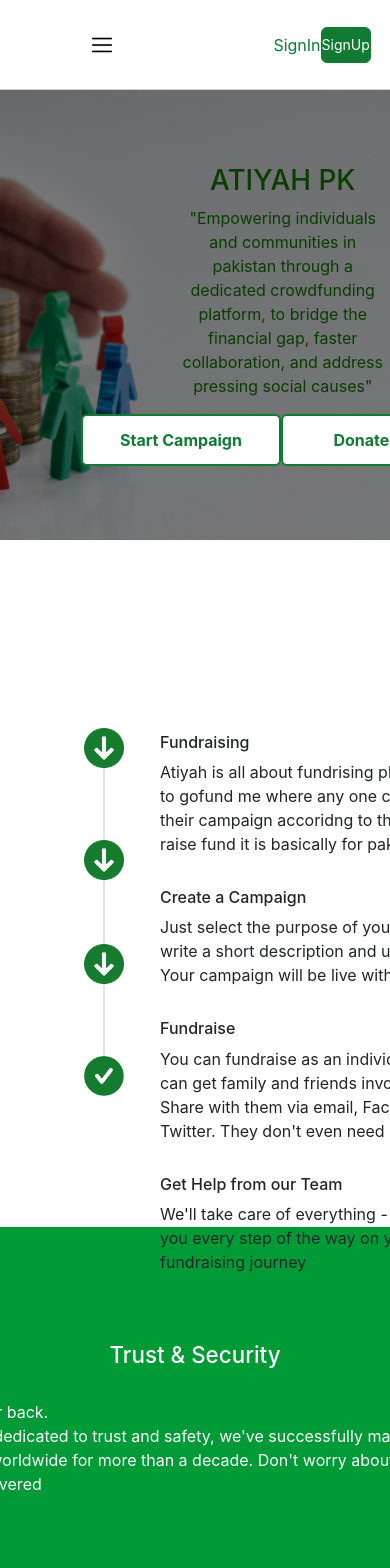
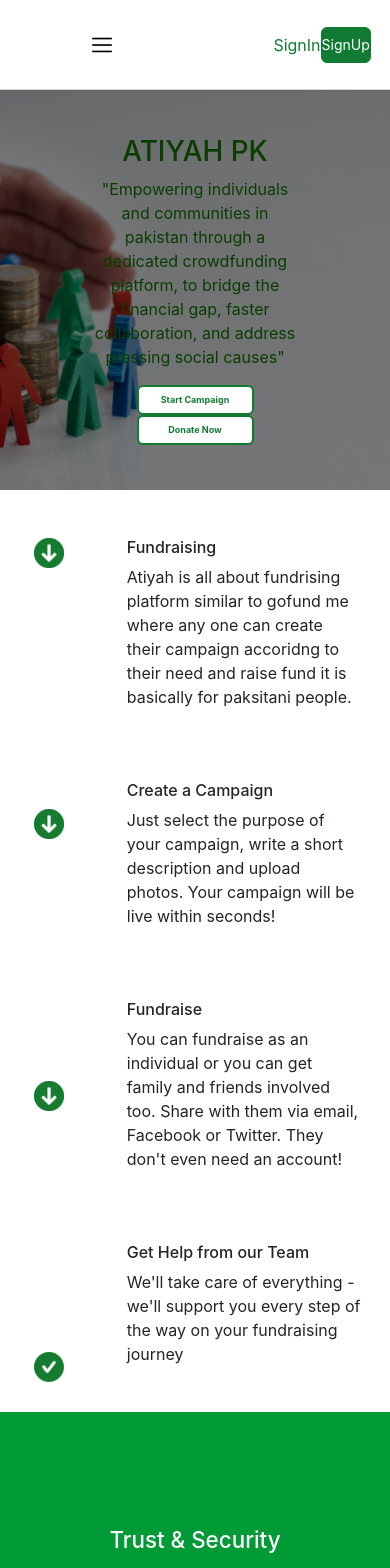
Before and after one commit to Danishkhilji/atiyah-pk, a React (Create React App) app in the folder client/: page / in a window 390 px wide. Shown: the top 1568 px of the page. Built offline with nearby package versions, Linux system fonts and the light colour scheme.

Commit message:
fix:home page/ landing title,steps container responsive

```diff
--- a/client/src/pages/websites/home.css
+++ b/client/src/pages/websites/home.css
@@ -4,13 +4,14 @@
   box-sizing: border-box;
 }
 
+
 .main-landing-titles {
   display: flex;
   flex-direction: column;
   justify-content: center;
-  align-items: flex-end;
+  align-items: end;
   background: url(../../Assets/landingmainimage/1.png) no-repeat center/cover;
-  height: 450px;
+  height: 400px;
 }
 
 .tab-style {
@@ -29,7 +30,7 @@
 
 .landing-head-btn {
   font-weight: bold;
-  width: 200px;
+  width: 100%;
   height: 52px;
   padding: 0 20px;
   color: #117b34ff;
@@ -95,14 +96,31 @@
 
 .steps {
   display: flex;
-  flex-direction: row;
+  justify-content: space-around;
 }
 
 .left-steps {
+  width: 10%;
+  height: 350px;
+  display: flex;
+  flex-direction: column;
+  justify-content: space-between;
+  align-items: center;
+}
+
+.center-steps {
+  width: 60%;
+  height: 400px;
+  display: flex;
+  flex-direction: column;
+  justify-content: space-between;
+}
+
+/* .left-steps {
   margin: 0 10rem;
   height: 31rem;
-  margin-top: 1rem;
-}
+  margin-top: 1rem;li
+} */
 
 .right-steps {
   margin-top: 2rem;
@@ -119,47 +137,54 @@
   color: #72d94eff;
 }
 
+/*
 .flower-img {
   width: 293px;
-  height: 276px;
+  height: 576px;
   border-radius: 6px;
-}
+} */
+
 
 .line {
   transform: rotate(90deg);
   position: relative;
   width: 21rem;
   top: 12rem;
-  right: 14rem;
+  right: 6.3rem;
 }
 
-.arrow1-1 {
+.step-icon {
+  width: 30px;
+  height: 30px;
+}
+
+/* .arrow1-1 {
   position: absolute;
   height: 2.5rem;
-  top: 45.5rem;
+  top: 36rem;
   left: 83.8px;
 }
 
 .arrow1-2 {
   position: absolute;
   height: 2.5rem;
-  top: 52.5rem;
+  top: 44rem;
   left: 83.8px;
 }
 
 .arrow1-3 {
   position: absolute;
   height: 2.5rem;
-  top: 59rem;
+  top: 51rem;
   left: 83.8px;
 }
 
 .tick1 {
   position: absolute;
   height: 2.5rem;
-  top: 66rem;
+  top: 57rem;
   left: 83.8px;
-}
+} */
 
 .trust-security {
   display: flex;
@@ -190,6 +215,7 @@
   margin-top: 2rem;
   width: 70rem;
   align-items: center;
+
 }
 
 .sec2-1 {
@@ -206,5 +232,45 @@
   margin-top: 1.5rem;
 }
 
-@media only screen and (max-width: 480px) {
+@media only screen and (max-width: 800px) {
+  .right-steps {
+    display: none;
+  }
+
+  .steps {
+    margin-bottom: 30px;
+    height: 100vh;
+  }
+
+  .line {
+    display: none;
+  }
+
+  .left-steps {
+    height: 100vh;
+  }
+
+  .center-steps {
+    height: 100vh;
+  }
+
+  .main-landing-head-btn {
+    width: 30%;
+    display: flex;
+    flex-direction: column;
+    justify-content: center;
+    justify-content: space-between;
+  }
+
+  .landing-head-btn {
+    height: 30px;
+    font-size: 9px;
+  }
+
+  .main-landing-titles {
+    display: flex;
+    flex-direction: column;
+    justify-content: center;
+    align-items: center;
+  }
 }
--- a/client/src/pages/websites/home.jsx
+++ b/client/src/pages/websites/home.jsx
@@ -4,9 +4,10 @@
 import eduImg from "../../Assets/card_image/education.jpg"
 import bookImg from "../../Assets/card_image/book.jpg"
 import flower from "../../Assets/jpeg/fundraising2.jpg"
+import Cards from "../../components/Cards/Card"
 import "./home.css"
 import Footer from '../../components/Footer/Footer'
-import { Link, NavLink } from 'react-router-dom';
+import { NavLink } from 'react-router-dom';
 import Tab from '@mui/material/Tab';
 import DownArrow from '../../Assets/png/DownArrow.png'
 import TickMark from '../../Assets/png/TickMark.png'
@@ -19,7 +20,6 @@
 import { useState, useEffect, useRef } from 'react'
 import { Button } from '@mui/material'
 import { useNavigate } from 'react-router-dom'
-import Cards from '../../components/Cards/Card'
 function useIsInViewport(ref) {
   const [isInViewport, setIsInViewport] = useState(false);
 
@@ -102,8 +102,8 @@
   ]
 
   return (
-    <div>
-      <Navbar link1={<a href="#home"><Tab label="Home" style={{ color: ' #117B34FF', fontWeight: "bold" }} /></a>} link2={<a href="#campaign"><Tab label="Campaigns" style={{ color: ' #117B34FF', fontWeight: "bold" }} /></a>} link3={<a href="#about"><Tab label="About" style={{ color: ' #117B34FF', fontWeight: "bold" }} /></a>} link4={<a href="#how-it-works"><Tab label="How it works" style={{ color: ' #117B34FF', fontWeight: "bold" }} /></a>} link5={<div style={{
+    <div className='main-container'>
+      <Navbar link1={<a href="#home"><Tab label="Home" style={{ color: ' #117B34FF', fontWeight: "bold" }} /></a>} link2={<a href="#campaign"><Tab label="Campaigns" style={{ color: ' #117B34FF', fontWeight: "bold" }} /></a>} link3={<a href="#about"><Tab label="About" style={{ color: ' #117B34FF', fontWeight: "bold" }} /></a>} link4={<a href="#how-it-works"><Tab label="How it works" style={{ color: ' #117B34FF', fontWeight: "bold" }} /></a>} link5={<div className='sigin-signup' style={{
         width: '12%',
         display: 'flex',
         alignItems: 'center',
@@ -124,54 +124,47 @@
         </animated.div>
 
         <div className='main-landing-head-btn'>
-          <Link to='/login'>
-            <button className='landing-head-btn'>
-              Start Campaign
-            </button>
-          </Link>
-          <Link to='/login'>
-            <button className='landing-head-btn'>
-              Donate Now
-            </button>
-          </Link>
+          <a href="/signup"><button className='landing-head-btn'>Start Campaign</button></a >
+          <a href="/signup"><button className='landing-head-btn'>Donate Now</button></a>
         </div>
       </div>
 
       <div id='how-it-works'>
+        <br />
+        <br />
+        <hr className='line' />
 
-        <div style={{ height: '9rem' }} />
+        <div className="steps" ref={stepsRef}>
+          <div className='left-steps'>
 
 
-        <div className="steps" ref={stepsRef}>
-          <div className="left-steps">
-
-            <hr className='line' />
-
-
-            <div className='one' style={{ marginBottom: '2rem' }}>
-              <img src={DownArrow} alt="arrow" className='arrow1-1' />
+            <img src={DownArrow} alt="arrow" className='step-icon' />
+            <img src={DownArrow} alt="arrow" className='step-icon' />
+            <img src={DownArrow} alt="arrow" className='step-icon' />
+            <img src={TickMark} alt="arrow" className='step-icon' />
+          </div>
+          <div className='center-steps'>
+            <div>
               <animated.h6 style={slideInFromRight}>Fundraising</animated.h6>
               <animated.p style={slideInFromLeft}>Atiyah is all about fundrising platform similar to gofund me where any one can create their campaign accoridng to their need and raise fund it is basically for paksitani people.</animated.p>
             </div>
-            <div className='two' style={{ marginBottom: '2rem' }}>
-              <img src={DownArrow} alt="arrow" className='arrow1-2' />
+            <div>
               <animated.h6 style={slideInFromRight}>Create a Campaign</animated.h6>
               <animated.p style={slideInFromLeft}>Just select the purpose of your campaign, write a short description and upload photos. Your campaign will be live within seconds!</animated.p>
             </div>
-            <div className='three' style={{ marginBottom: '2rem' }}>
-              <img src={DownArrow} alt="arrow" className='arrow1-3' />
+            <div>
               <animated.h6 style={slideInFromRight}>Fundraise</animated.h6>
               <animated.p style={slideInFromLeft}>You can fundraise as an individual or you can get family and friends involved too. Share with them via email, Facebook or Twitter. They don't even need an account!</animated.p>
             </div>
-            <div className='four' style={{ marginBottom: '2rem' }}>
-              <img src={TickMark} alt="arrow" className='tick1' />
+            <div>
               <animated.h6 style={slideInFromRight}>Get Help from our Team</animated.h6>
               <animated.p style={slideInFromLeft}>We'll take care of everything - we'll support you every step of the way on your fundraising journey</animated.p>
             </div>
+
           </div>
 
           <div className="right-steps">
-            <img src={flower} alt="flowerimage" />
+            <img className='flower-image' src={flower} alt="flowerimage" />
           </div>
         </div>
       </div>
@@ -259,7 +252,7 @@
           marginRight: '2rem'
         }}>
           <h5>Popular Campaigns</h5>
-          <Link to='/all-campaigns' className='view-all'><p>view all</p></Link>
+          <a className='view-all' href="detail"><p>view all</p></a>
         </div>
         <div >
           <Cards data={data} />
@@ -274,7 +267,7 @@
           marginRight: '2rem'
         }}>
           <h5>Latest Campaigns</h5>
-          <Link to='/all-campaigns' className='view-all'><p>view all</p></Link>
+          <a className='view-all' href="detail"><p>view all</p></a>
         </div>
         <div >
           <Cards data={data} />
```
